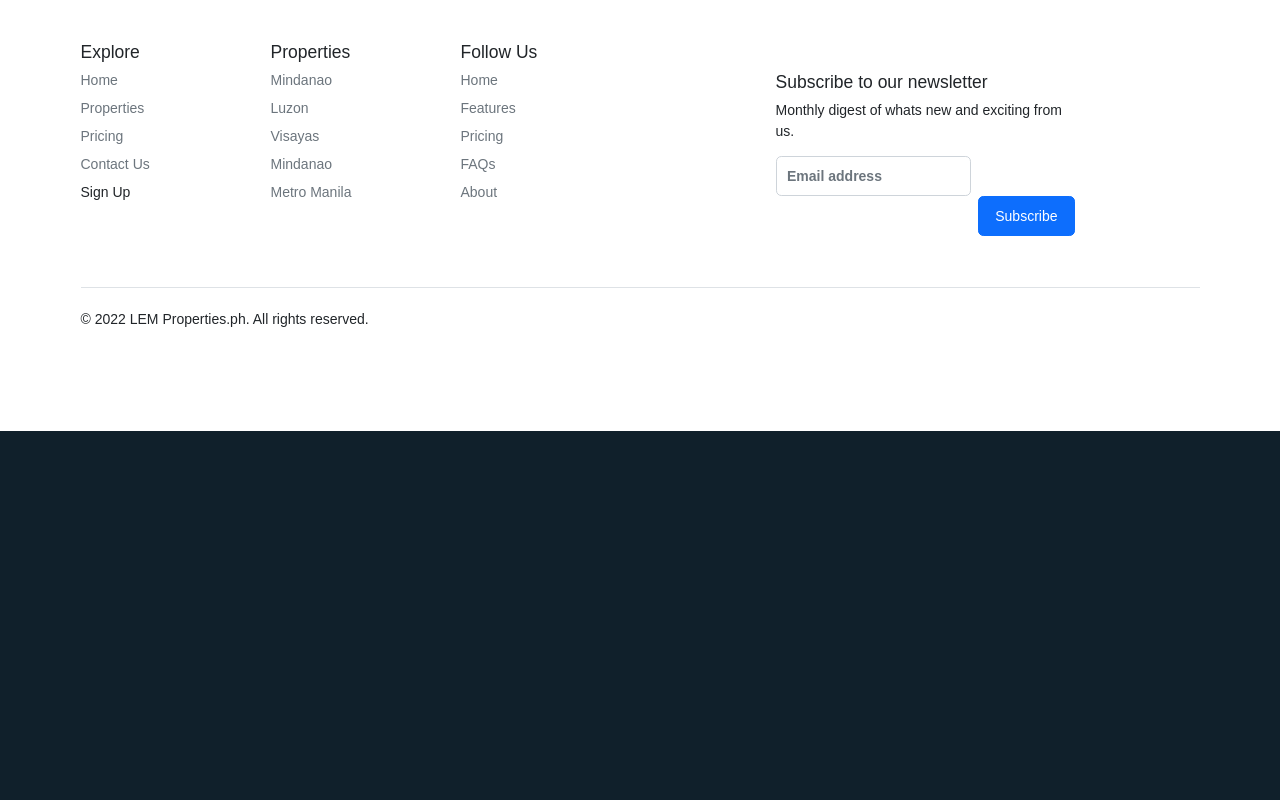
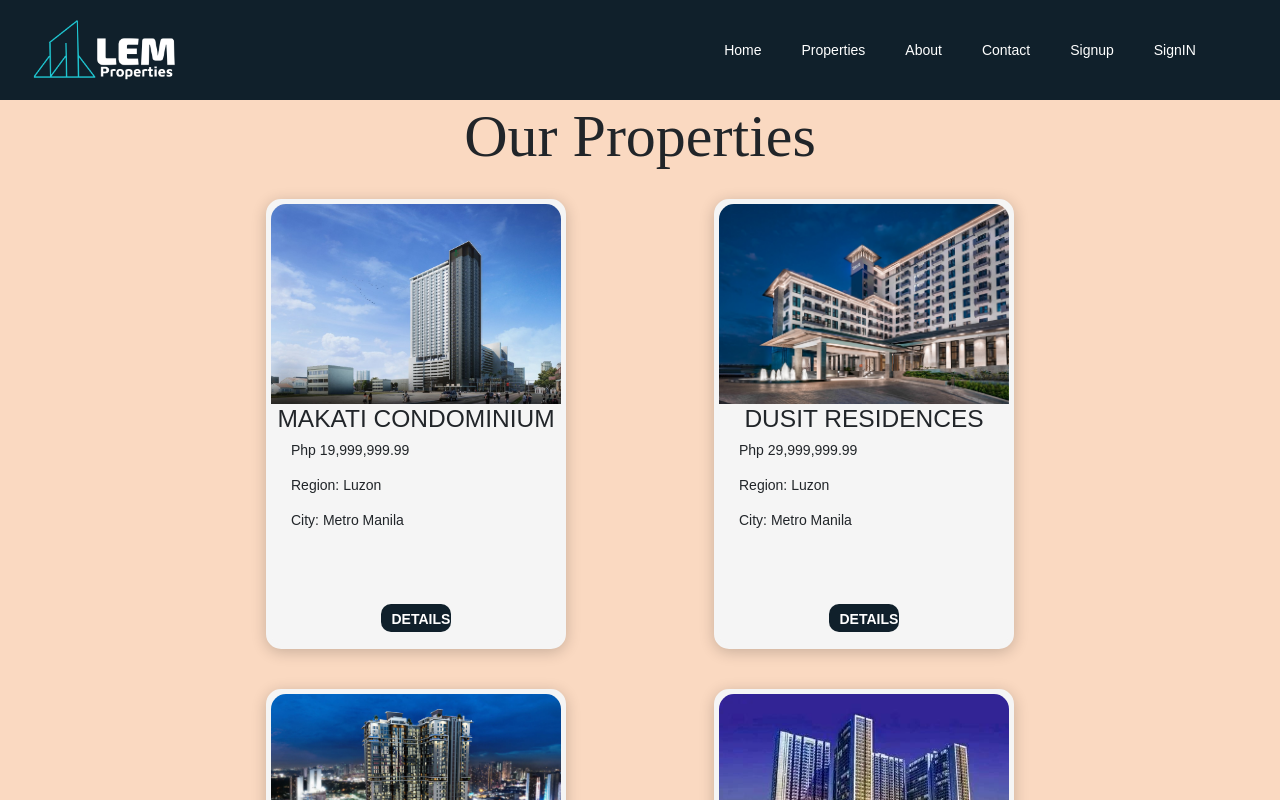
Before and after one commit to Lomejane/LEM-PROPERTIES-PH, a React (Create React App) app: page /properties in a window 1280 px wide. Shown: the top 800 px of the page. Built offline with nearby package versions, Linux system fonts and the light colour scheme; the HTML template or start-up script is replaced by a standard one.

Commit message:
added files from previous repo with my team

```diff
--- a/src/App.js
+++ b/src/App.js
@@ -3,6 +3,7 @@
 import Footer from './components/Footer';
 import Modal from './components/Modal';
 import Home from './pages/Home';
+import Properties from './pages/Properties';
 import About from './pages/About';
 import Contact from './pages/Contact';
 import Signup from './pages/Signup';
@@ -14,8 +15,10 @@
   return (
     <div className="App">
       <Router>
+      <Navbar/>
         <Routes>
           <Route path="/" element={<Home />} />
+          <Route path="/properties" element={<Properties />} />
           <Route path="/about" element={<About />} />
           <Route path="/contact" element={<Contact />} />
           <Route path="/signup" element={<Signup />} />
--- a/src/components/Navbar.js
+++ b/src/components/Navbar.js
@@ -2,7 +2,7 @@
 import Logo from '../assets/1.png';
 import { Link } from 'react-router-dom';
 // import ReorderIcon from '@mui/icons-material/Reorder';
-import '../styles/Navbar.css'
+import '../styles/Navbar.css';
 
 function Navbar() {
 
@@ -43,4 +43,4 @@
   );
 }
 
-export default Navbar
+export default Navbar;
--- /dev/null
+++ b/src/components/PropertiesItem.js
@@ -0,0 +1,59 @@
+// import React from "react";
+// import Modal from '../components/Modal.js';
+import React, { useState } from 'react';
+import Button from 'react-bootstrap/Button';
+import Modal from 'react-bootstrap/Modal';
+
+function PropertiesItem({ image, name, price, region, city, floorarea, lotarea, description, }) {
+  const [show, setShow] = useState(false);
+  const handleClose = () => setShow(false);
+  const handleShow = () => setShow(true);
+  return (
+    <div className='d-flex flex-wrap justify-content-center'>
+      <div className="propertiesItem">
+        <div style={{ backgroundImage: `url(${image})` }}> </div>
+        <div className='card-body'>
+        <h3 style={{textAlign:"center"}}> {name} </h3>
+        <p> Php {price} </p>
+        <p> Region: {region} </p>
+        <p> City: {city} </p>
+        </div>
+        <div className="card-footer">
+        <Button variant="light" onClick={handleShow}>
+          <b>DETAILS</b>
+        </Button>
+        </div>
+      </div>
+      <Modal
+        show={show}
+        onHide={handleClose}
+        backdrop="static"
+        keyboard={false}
+      >
+        <Modal.Header closeButton>
+          <Modal.Title>{name}</Modal.Title>
+        </Modal.Header>
+        <Modal.Body>
+          <img src={image} alt="" style={{width:"350px", height:"350px"}}/>
+            <h4> Php {price} </h4>
+            <p> Region: {region} </p>
+            <p> City: {city} </p>
+            <p> Floor Area: {floorarea} </p>
+            <p> Lot Area: {lotarea} </p>
+            <p> Description: {description} </p>
+        </Modal.Body>
+        <Modal.Footer>
+          <Button variant="secondary" onClick={handleClose}>
+            Close
+          </Button>
+          <Button variant="primary">Understood</Button>
+        </Modal.Footer>
+      </Modal>
+
+    </div>
+
+
+  );
+}
+
+export default PropertiesItem;
--- a/src/pages/Home.js
+++ b/src/pages/Home.js
@@ -154,7 +154,7 @@
               <p>123BZ Rizal St. Makati City</p>
               <p>3 Storey House with 5 bedrooms</p>
               <p>15,000 to 20,000 per month</p>
-              <button>Rent Now</button>
+              <button>See Details</button>
             </div>
           </div>
           <div className="grid-item2">
@@ -163,7 +163,7 @@
               <p>123BZ Rizal St. Makati City</p>
               <p>3 Storey House with 5 bedrooms</p>
               <p>15,000 to 20,000 per month</p>
-              <button>Rent Now</button>
+              <button>See Details</button>
             </div>
           </div>
           <div className="grid-item2">
@@ -172,7 +172,7 @@
               <p>123BZ Rizal St. Makati City</p>
               <p>3 Storey House with 5 bedrooms</p>
               <p>15,000 to 20,000 per month</p>
-              <button>Rent Now</button>
+              <button>See Details</button>
             </div>
           </div>
         </div> <br /> <br />
@@ -183,7 +183,7 @@
               <p>123BZ Rizal St. Makati City</p>
               <p>3 Storey House with 5 bedrooms</p>
               <p>15,000 to 20,000 per month</p>
-              <button>Rent Now</button>
+              <button>See Details</button>
             </div>
           </div>
           <div className="grid-item2">
@@ -192,7 +192,7 @@
               <p>123BZ Rizal St. Makati City</p>
               <p>3 Storey House with 5 bedrooms</p>
               <p>15,000 to 20,000 per month</p>
-              <button>Rent Now</button>
+              <button>See Details</button>
             </div>
           </div>
           <div className="grid-item2">
@@ -201,7 +201,7 @@
               <p>123BZ Rizal St. Makati City</p>
               <p>3 Storey House with 5 bedrooms</p>
               <p>15,000 to 20,000 per month</p>
-              <button>Rent Now</button>
+              <button>See Details</button>
             </div>
           </div>
         </div>
--- /dev/null
+++ b/src/pages/Properties.js
@@ -0,0 +1,31 @@
+import React from "react";
+import { PropertiesList } from "../helpers/PropertiesList";
+import PropertiesItem from "../components/PropertiesItem";
+import "../styles/Properties.css";
+
+function Properties() {
+  return (
+
+    <div className="properties">
+      <h1 className="propertiesTitle">Our Properties</h1>
+      <div className="propertiesList">
+        {PropertiesList.map((propertiesItem, key) => {
+          return (
+          <PropertiesItem
+            key={key}
+            image={propertiesItem.image}
+            name={propertiesItem.name}
+            price={Number(propertiesItem.price).toLocaleString('en-US')}
+            region={propertiesItem.region}
+            city={propertiesItem.city}
+            floorarea={propertiesItem.floorarea}
+            lotarea={propertiesItem.lotarea}
+            description={propertiesItem.description}/>
+          );
+        })}
+      </div>
+    </div>
+  );
+}
+
+export default Properties;
--- a/src/pages/Signup.js
+++ b/src/pages/Signup.js
@@ -91,7 +91,7 @@
   )
 }
 
-export default Signup
+export default Signup;
 
 
 
--- a/src/styles/Home.css
+++ b/src/styles/Home.css
@@ -1,4 +1,8 @@
-
+*{
+  margin: 0;
+  padding: 0;
+  box-sizing: border-box;
+}
 .Home {
   width: 100%;
   height: 75vh;
@@ -268,7 +272,6 @@
 
 }
 .slider {
-  -webkit-appearance: none;
   width: 75%;
   height: 25px;
   background: #10202B;
@@ -293,47 +296,15 @@
   cursor: pointer;
 }
 
-/* .search-container {
-  display: flex;
-  flex-direction: column;
-  align-items: center;
-  padding-right: 5vw;
-  padding-top: 5vh;
-  width: 28vw;
-  height: 50vh;
-  background-color: #10202b6a;
-  border-radius: 20px;
-}
-
-.search-container img {
-  height: 120px;
-  width: 220px;
-  margin-left: 100px;
-}
-
-.search-container p {
-  text-align: center;
-  font-size: 35px
-}
-
-.search-bar input{
-  height: 45px;
-  width: 25rem;
-  border-radius: 10px;
-  margin-top: 5vh;
-  margin-left: 6vw;
-} */
 
 #Grid-places {
   width: 100vw;
   height: 50vh;
-  /* background-color: #10202B; */
 }
 
 .places-title {
   display: flex;
   justify-content: center;
-  /* font-size: 1.5rem; */
   height: 10rem;
   font-size: 2rem;
   background-color: #10202bfc;
@@ -367,7 +338,6 @@
   background-color: rgba(0, 0, 0, 0.21);
   width: 15vw;
   height: 28vh;
-  /* top: 80vh; */
   position: absolute;
   border-radius: 25px;
   cursor: pointer;
@@ -391,7 +361,6 @@
   width: 100vw;
   display: grid;
   justify-content: center;
-  /* align-items: center; */
   gap: 3px;
   grid-auto-flow: column;
 }
@@ -487,17 +456,18 @@
 
 .overlay {
   position: absolute;
+  padding-top: 2.4rem;
   bottom: 0;
   background: #10202b7e;
-  transition: .5s ease;
+  /* transition: .5s ease; */
   color: #fff;
   width: 20.5vw;
-  height: 12rem;
-  transition: 0.25s ease;
+  height: 10rem;
+  /* transition: 0.25s ease; */
 }
 
 .overlay button{
-  width: 5rem;
+  width: 5.5rem;
   height: 2.5rem;
   display: flex;
   align-items: center;
@@ -518,13 +488,6 @@
   opacity: 1;
 }
 
-/* .grid-container2 {
-  display: grid;
-  justify-content: space-evenly;
-  column-gap: 3px;
-  grid-template-columns: auto auto auto;
-  position: relative;
-} */
 .grid-container2 {
   display: grid;
   justify-content: space-evenly;
@@ -541,11 +504,6 @@
   border: solid white;
   cursor: pointer;
 }
-
-/* .grid-container2 .grid-item2 img :hover .overlay {
-  cursor: pointer;
-  opacity: 1;
-} */
 
 
 
@@ -590,7 +548,7 @@
       width: 100vw;
   }
 }
-
+/*
 .home {
   width: 100%;
   height: 75vh;
@@ -654,7 +612,7 @@
   .headerContainer p {
   } */
 
-  .headerContainer {
+  /* .headerContainer {
     margin-left: 0px;
     border-radius: 10px;
     padding: 10px;
@@ -688,4 +646,4 @@
     background-color: rgb(225, 225, 225);
     color: #121619;
   }
-}
+} */
--- a/src/styles/Navbar.css
+++ b/src/styles/Navbar.css
@@ -33,8 +33,8 @@
 }
 
 .navbar a:hover {
-  border-bottom: 2px solid #feb2a8;
-  color: #fec8c1;
+  border-bottom: 2px solid #368D96;
+  color: #ffff;
   width: auto;
   text-align: center;
   justify-content: center;
--- /dev/null
+++ b/src/styles/Properties.css
@@ -0,0 +1,90 @@
+body{
+  background-color: #FAD9C1;
+}
+.properties {
+  width: 100%;
+  height: auto;
+  display: flex;
+  justify-content: center;
+  align-items: center;
+  flex-direction: column;
+}
+.properties .propertiesTitle {
+  font-family: cursive;
+  font-size: 60px;
+  text-align: center;
+}
+
+.propertiesList {
+  width: 70vw;
+  height: auto;
+  display: grid;
+  grid-template-columns: 1fr 1fr 1fr;
+  place-items: center;
+  justify-content: center;
+}
+
+/* PROPERTIES ITEM STYLING */
+
+.propertiesItem {
+  background-color: whitesmoke;
+  border-radius: 15px;
+  border:solid 5px whitesmoke;
+  width: 300px;
+  height: 450px;
+  margin: 20px;
+float: left;
+  box-shadow: 0px 3px 15px rgba(0, 0, 0, 0.2);
+  -webkit-transition: transform .5s;
+  transform-origin: center;
+  transition:all 1s;
+}
+.propertiesItem:hover {
+  /* box-shadow: 0px 3px 15px rgba(0, 0, 0, 0.5);
+  transition: 0.3s ease-in; */
+  background-color:#368D96;
+  transform: scale(1.1);
+  transform-origin: center;
+  transition-delay: 0.4s;
+  transition: all 1s;
+  cursor: pointer;
+}
+
+.propertiesItem div {
+  border-top-left-radius: 15px;
+  border-top-right-radius: 15px;
+  width: 100%;
+  height: 200px;
+  background-position: center;
+  background-repeat: no-repeat;
+  background-size: cover;
+}
+
+.propertiesItem h1,
+.propertiesItem p {
+  margin-left: 20px;
+}
+.card-footer{
+  text-align:center;
+  vertical-align: top;
+}
+.card-footer Button{
+  border-radius:10px;
+  border: none;
+  background-color: #10202b;
+  color: #fff;
+  height: 2rem;
+  width: 5rem;
+
+}
+@media only screen and (max-width: 1300px) {
+  .propertiesList {
+    grid-template-columns: 1fr 1fr;
+  }
+}
+
+@media only screen and (max-width: 800px) {
+  .propertiesList {
+    grid-template-columns: 1fr;
+  }
+}
```
